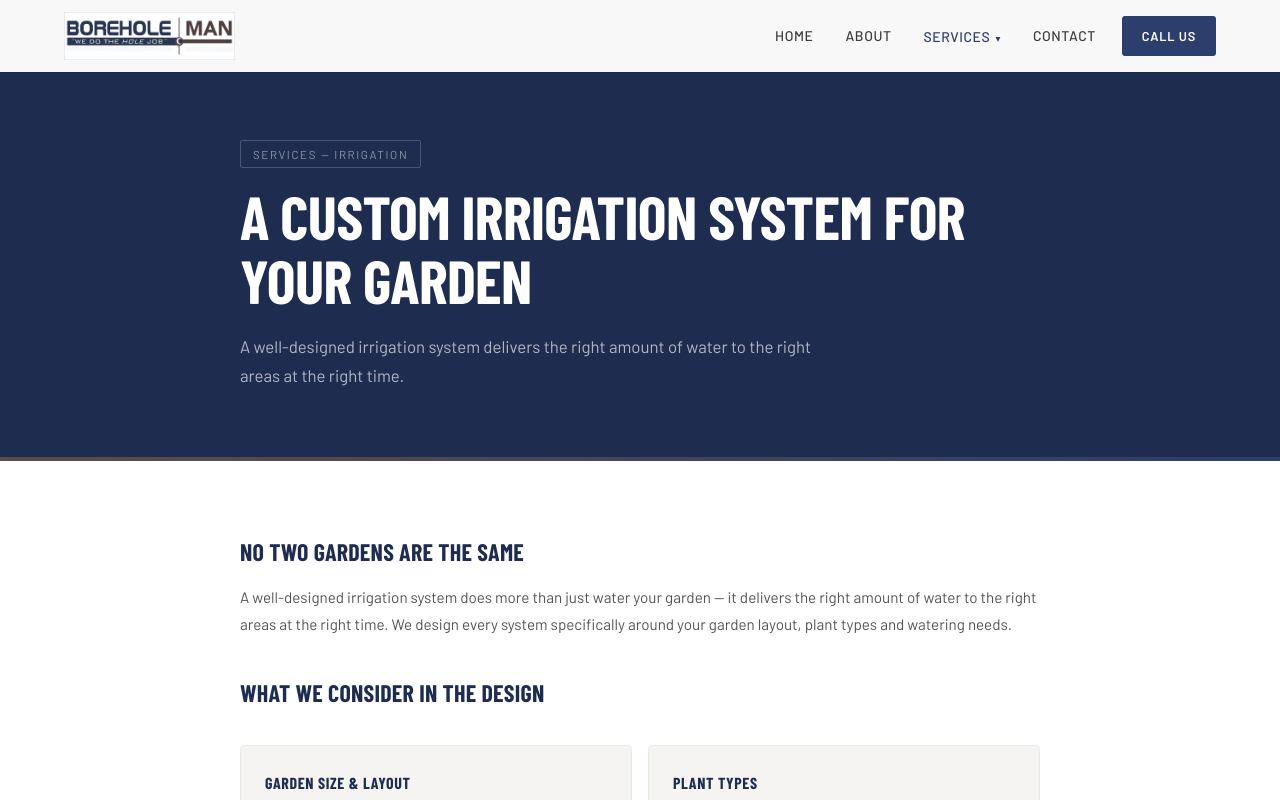
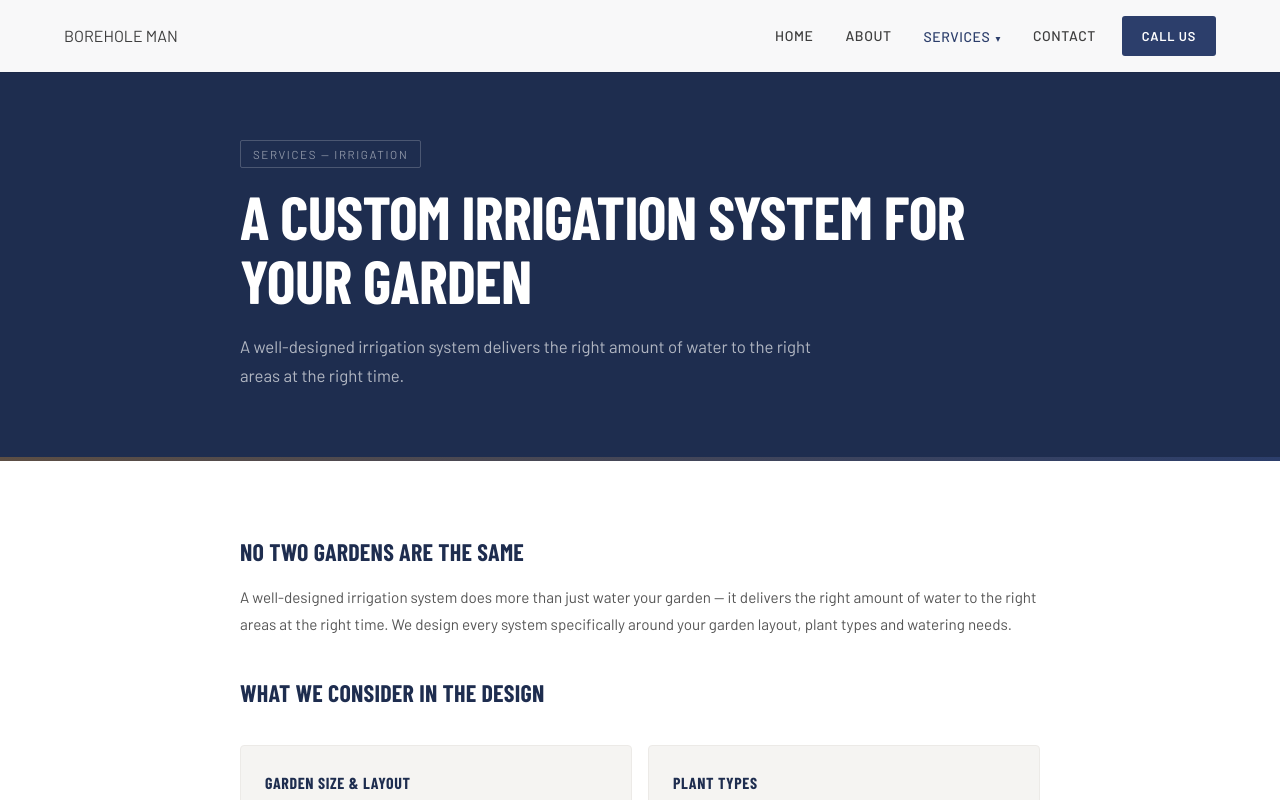
Before and after one commit to BoreholeMan/my-website, a React (Vite) app: page /services/irrigation in a window 1280 px wide. Shown: the top 800 px of the page. Built offline with nearby package versions, Linux system fonts and the light colour scheme; a web font is replaced by a local one.

Commit message:
Update Navbar to use text logo instead of image
Replaced logo image with text in Navbar component.

```diff
--- a/src/components/Navbar.jsx
+++ b/src/components/Navbar.jsx
@@ -33,9 +33,9 @@ export default function Navbar() {
   return (
     <nav className={`${styles.nav} ${scrolled || !isHome ? styles.solid : ''} ${menuOpen ? styles.solid : ''}`}>
       <div className={styles.inner}>
-        <Link to="/" className={styles.logo}>
-          <img src="/logo.png" alt="Borehole Man" />
-        </Link>
+       <Link to="/" className={styles.logo}>
+  <span className={styles.logoText}>BOREHOLE MAN</span>
+</Link>
 
         <div className={styles.links}>
           <Link to="/" className={`${styles.link} ${location.pathname === '/' ? styles.active : ''}`}>Home</Link>
```
